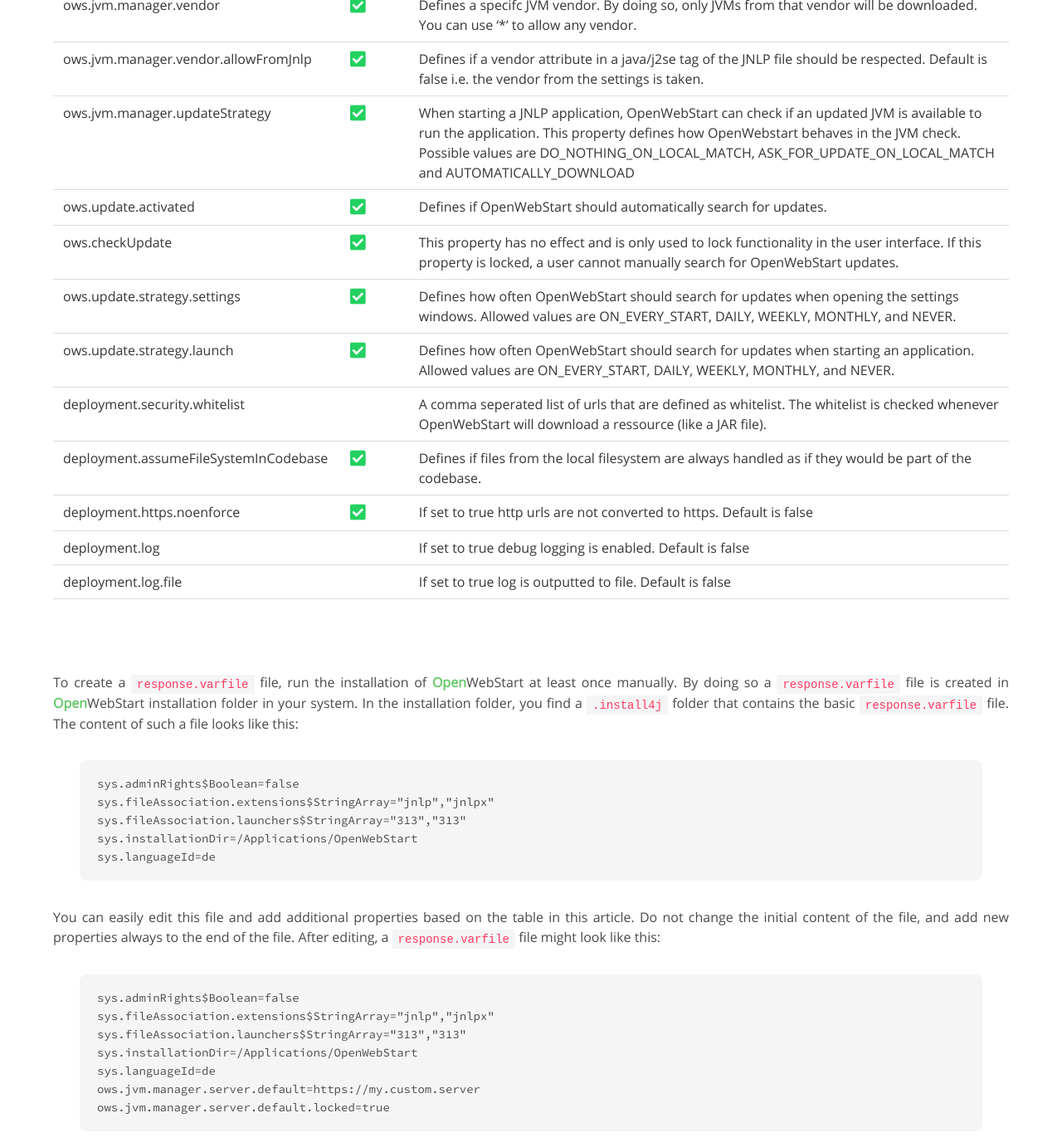
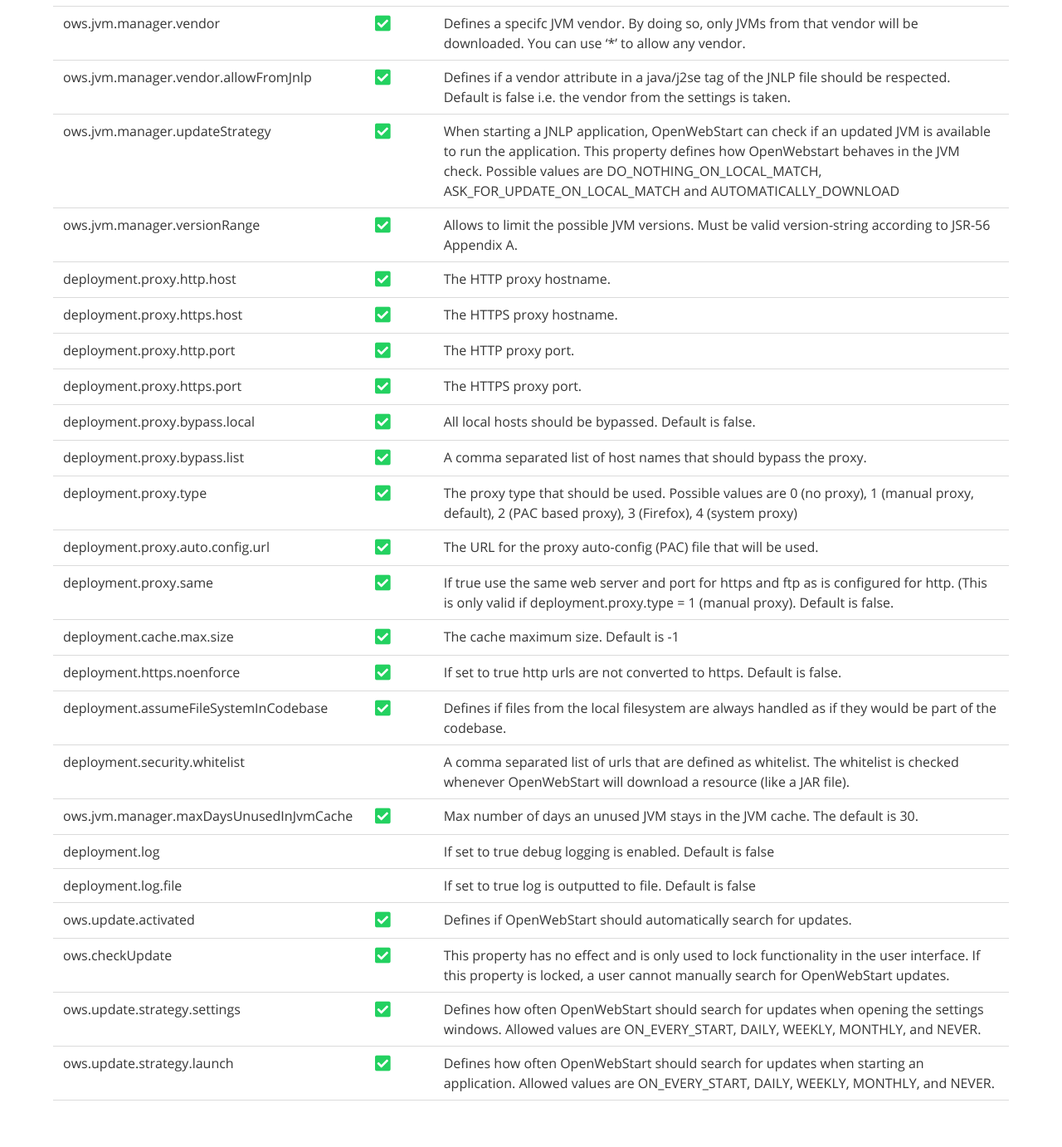
Before and after one commit to karakun/openwebstart-page, a Jekyll site: the page built from predefined-and-locked-properties.md, in a window 1280 px wide and 1400 px high, scrolled down 1066 px. Shown: the top 1382 px of the window at 83% size. Built offline with Jekyll 4.4.1, drawn with Linux system fonts in a browser that asks for light colours; comment, search, counter and statistics services are not loaded.

Commit message:
add documentation for additional properties

```diff
--- a/_data/config-properties.yml
+++ b/_data/config-properties.yml
@@ -33,6 +33,74 @@
   Possible values are DO_NOTHING_ON_LOCAL_MATCH, ASK_FOR_UPDATE_ON_LOCAL_MATCH and AUTOMATICALLY_DOWNLOAD'
   lockable: true
 
+- name: 'ows.jvm.manager.versionRange'
+  description: 'Allows to limit the possible JVM versions. Must be valid version-string according to JSR-56 Appendix A.'
+  lockable: true
+
+- name: 'deployment.proxy.http.host'
+  description: 'The HTTP proxy hostname.'
+  lockable: true
+
+- name: 'deployment.proxy.https.host'
+  description: 'The HTTPS proxy hostname.'
+  lockable: true
+
+- name: 'deployment.proxy.http.port'
+  description: 'The HTTP proxy port.'
+  lockable: true
+
+- name: 'deployment.proxy.https.port'
+  description: 'The HTTPS proxy port.'
+  lockable: true
+
+- name: 'deployment.proxy.bypass.local'
+  description: 'All local hosts should be bypassed. Default is false.'
+  lockable: true
+
+- name: 'deployment.proxy.bypass.list'
+  description: 'A comma separated list of host names that should bypass the proxy.'
+  lockable: true
+
+- name: 'deployment.proxy.type'
+  description: 'The proxy type that should be used. Possible values are 0 (no proxy), 1 (manual proxy, default), 2 (PAC based proxy), 3 (Firefox), 4 (system proxy)'
+  lockable: true
+
+- name: 'deployment.proxy.auto.config.url'
+  description: 'The URL for the proxy auto-config (PAC) file that will be used.'
+  lockable: true
+
+- name: 'deployment.proxy.same'
+  description: 'If true use the same web server and port for https and ftp as is configured for http. (This is only valid if deployment.proxy.type = 1 (manual proxy). Default is false.'
+  lockable: true
+
+- name: 'deployment.cache.max.size'
+  description: 'The cache maximum size. Default is -1'
+  lockable: true
+
+- name: 'deployment.https.noenforce'
+  description: 'If set to true http urls are not converted to https. Default is false.'
+  lockable: true
+
+- name: 'deployment.assumeFileSystemInCodebase'
+  description: 'Defines if files from the local filesystem are always handled as if they would be part of the codebase.'
+  lockable: true
+
+- name: 'deployment.security.whitelist'
+  description: 'A comma separated list of urls that are defined as whitelist. The whitelist is checked whenever OpenWebStart will download a resource (like a JAR file).'
+  lockable: false
+
+- name: 'ows.jvm.manager.maxDaysUnusedInJvmCache'
+  description: 'Max number of days an unused JVM stays in the JVM cache. The default is 30.'
+  lockable: true
+
+- name: 'deployment.log'
+  description: 'If set to true debug logging is enabled. Default is false'
+  lockable: false
+
+- name: 'deployment.log.file'
+  description: 'If set to true log is outputted to file. Default is false'
+  lockable: false
+
 - name: 'ows.update.activated'
   description: 'Defines if OpenWebStart should automatically search for updates.'
   lockable: true
@@ -49,23 +117,3 @@
 - name: 'ows.update.strategy.launch'
   description: 'Defines how often OpenWebStart should search for updates when starting an application. Allowed values are ON_EVERY_START, DAILY, WEEKLY, MONTHLY, and NEVER.'
   lockable: true
-
-- name: 'deployment.security.whitelist'
-  description: 'A comma seperated list of urls that are defined as whitelist. The whitelist is checked whenever OpenWebStart will download a ressource (like a JAR file).'
-  lockable: false
-
-- name: 'deployment.assumeFileSystemInCodebase'
-  description: 'Defines if files from the local filesystem are always handled as if they would be part of the codebase.'
-  lockable: true
-
-- name: 'deployment.https.noenforce'
-  description: 'If set to true http urls are not converted to https. Default is false'
-  lockable: true
-
-- name: 'deployment.log'
-  description: 'If set to true debug logging is enabled. Default is false'
-  lockable: false
-
-- name: 'deployment.log.file'
-  description: 'If set to true log is outputted to file. Default is false'
-  lockable: false
```
